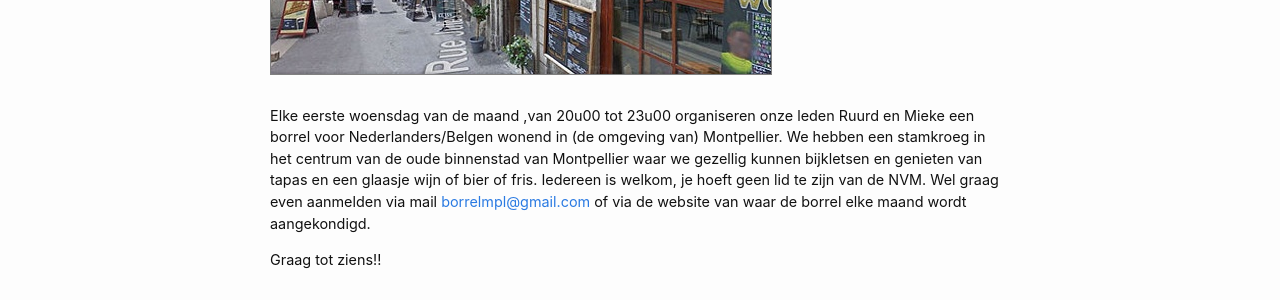
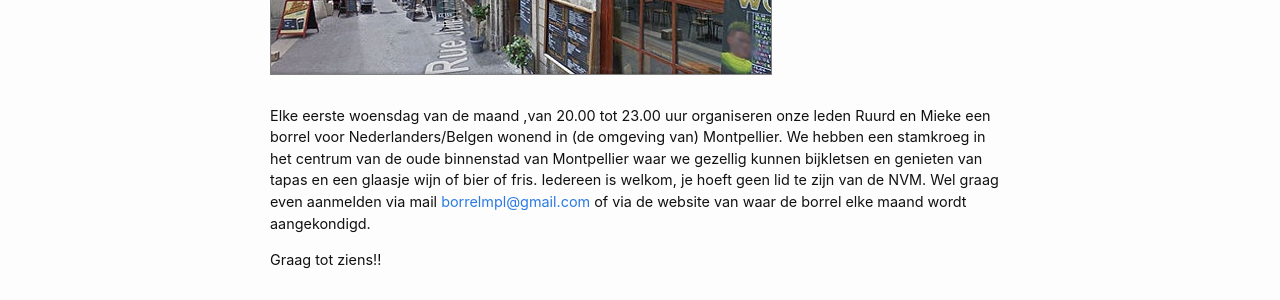
Before and after one commit to nederland34-fr/nederland34-fr.github.io, a Jekyll site: the page built from _activiteiten/borrel.md, in a window 1280 px wide. Shown: the part 484-784 px from the top of the page. Built offline with Jekyll 4.4.1, drawn with Linux system fonts in a browser that asks for light colours.

Commit message:
Update borrel.md

```diff
--- a/_activiteiten/borrel.md
+++ b/_activiteiten/borrel.md
@@ -9,7 +9,7 @@ layout: default
 
 ![Nederlandse Borrel](/assets/images/site/borrel.jpg)
 
-Elke eerste woensdag van de maand ,van 20u00 tot 23u00 organiseren onze leden Ruurd en Mieke een borrel voor Nederlanders/Belgen wonend in (de omgeving van) Montpellier. We hebben een stamkroeg in het centrum van de oude binnenstad van Montpellier waar we gezellig kunnen bijkletsen en genieten van tapas en een glaasje wijn of bier of fris.
+Elke eerste woensdag van de maand ,van 20.00 tot 23.00 uur organiseren onze leden Ruurd en Mieke een borrel voor Nederlanders/Belgen wonend in (de omgeving van) Montpellier. We hebben een stamkroeg in het centrum van de oude binnenstad van Montpellier waar we gezellig kunnen bijkletsen en genieten van tapas en een glaasje wijn of bier of fris.
 Iedereen is welkom, je hoeft geen lid te zijn van de NVM. Wel graag even aanmelden via mail [borrelmpl@gmail.com](mailto:borrelmpl@gmail.com) of via de website van waar de borrel elke maand wordt aangekondigd.
 
 Graag tot ziens!!
```
